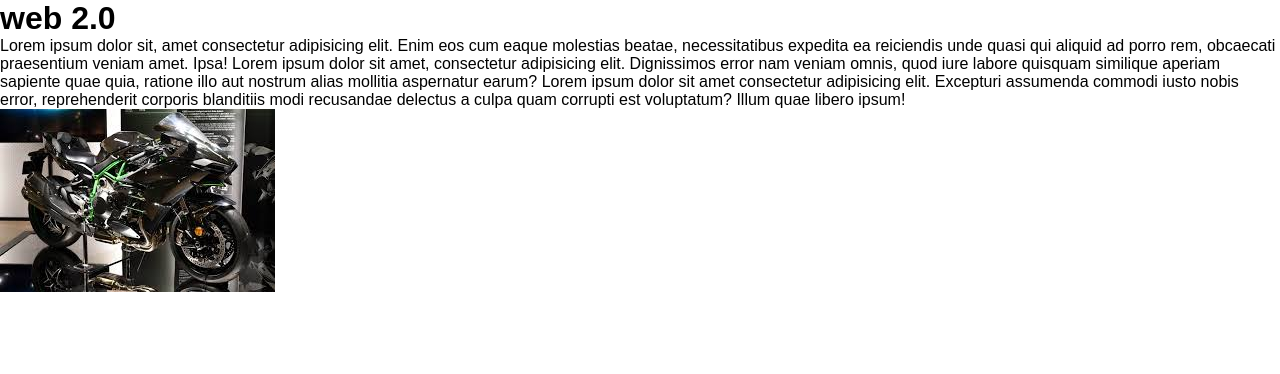
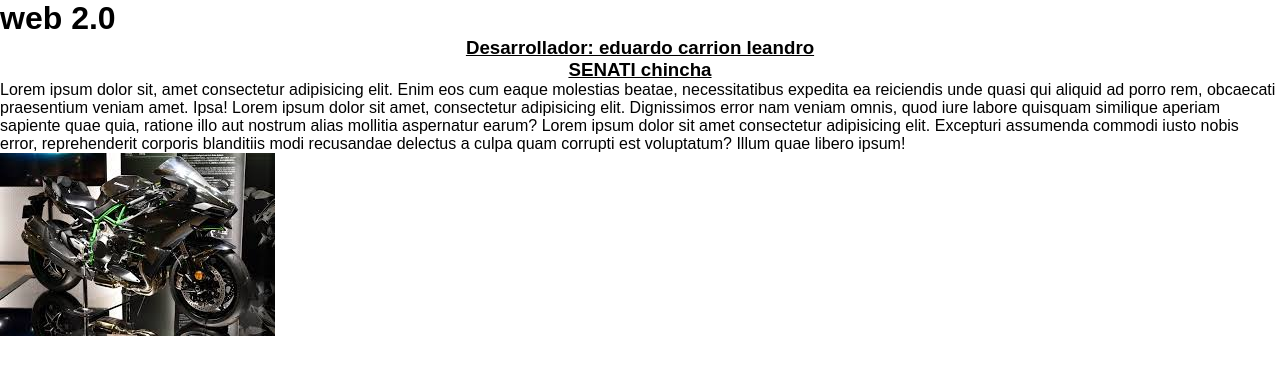
Before and after one commit to usuarioCL/web-personal, a plain HTML site: page index.html in a window 1280 px wide. Drawn offline with Linux system fonts and the light colour scheme.

Commit message:
se mejoror la interfaz

```diff
--- a/css/estilos.css
+++ b/css/estilos.css
@@ -4,3 +4,7 @@
   padding: 0;
   margin: 0;
 }
+h3{
+  text-align: center;
+  text-decoration: underline;
+}
--- a/index.html
+++ b/index.html
@@ -10,6 +10,8 @@
   <h1>
     web 2.0
   </h1>
+  <h3>Desarrollador: eduardo carrion leandro</h3>
+  <h3>SENATI chincha</h3>
 
   <p>
     Lorem ipsum dolor sit, amet consectetur adipisicing elit. Enim eos cum eaque molestias beatae, necessitatibus expedita ea reiciendis unde quasi qui aliquid ad porro rem, obcaecati praesentium veniam amet. Ipsa!
```
